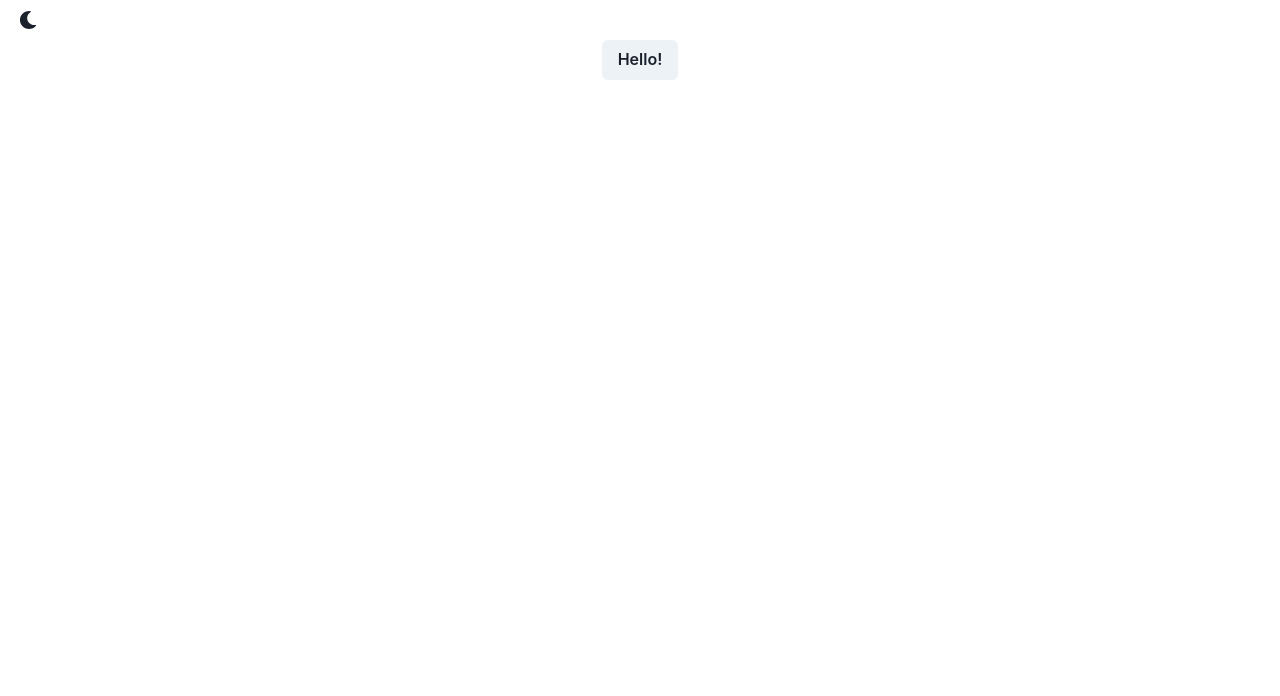
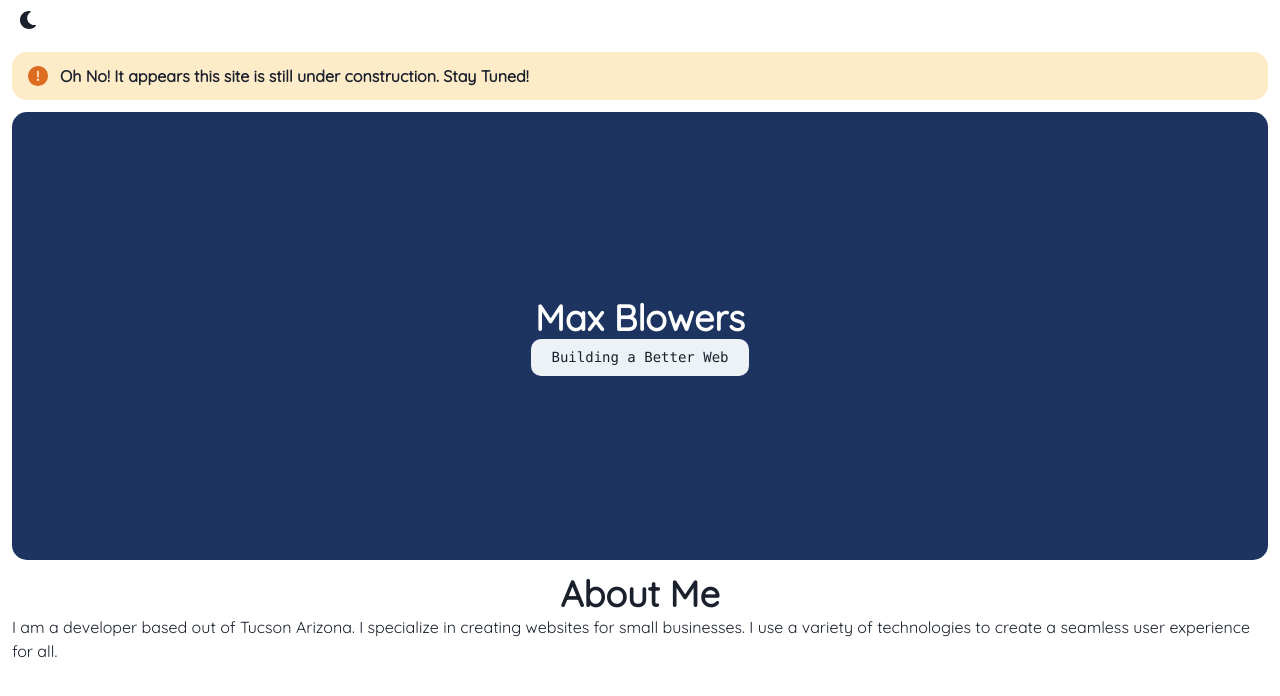
Before and after one commit to BlowersMax/blowersmax, a React (Create React App) app: page / in a window 1280 px wide. Shown: the top 696 px of the page. Built offline with nearby package versions, Linux system fonts and the light colour scheme.

Commit message:
chakra buildy fastery

```diff
--- a/package.json
+++ b/package.json
@@ -6,6 +6,7 @@
     "@chakra-ui/react": "^1.8.8",
     "@emotion/react": "^11.0.0",
     "@emotion/styled": "^11.0.0",
+    "@fontsource/quicksand": "^4.5.9",
     "@testing-library/jest-dom": "^5.9.0",
     "@testing-library/react": "^10.2.1",
     "@testing-library/user-event": "^12.0.2",
--- a/src/App.js
+++ b/src/App.js
@@ -7,11 +7,27 @@ import {
   VStack,
   Code,
   Grid,
-  theme,
+  extendTheme,
 } from '@chakra-ui/react';
+import "@fontsource/quicksand"
 import { ColorModeSwitcher } from './ColorModeSwitcher';
 import { Logo } from './Logo';
 import Home from './pages/home/home';
+
+const theme = extendTheme({
+  colors: {
+    brand: {
+      100: "#1D3461",
+      // ...
+      900: "#1a202c",
+    },
+  },
+  fonts: {
+    body: 'Quicksand, sans-serif',
+    heading: 'Quicksand, sans-serif'
+  }
+})
+
 
 function App() {
   return (
--- /dev/null
+++ b/src/components/about/about.js
@@ -0,0 +1,16 @@
+import { Flex, Heading, Text } from '@chakra-ui/react';
+
+function About() {
+  return (
+    <Flex direction="column" align="center" justify="center">
+      <Heading as="h2">About Me</Heading>
+      <Text>
+        I am a developer based out of Tucson Arizona. I specialize in creating
+        websites for small businesses. I use a variety of technologies to create
+        a seamless user experience for all.
+      </Text>
+    </Flex>
+  );
+}
+
+export default About;
--- /dev/null
+++ b/src/components/hero/hero.js
@@ -0,0 +1,21 @@
+import { Box, Center, Code, Container, Flex, Heading } from '@chakra-ui/react';
+
+function Hero() {
+  return (
+    <Flex
+      direction="column"
+      align="center"
+      justify="center"
+      bg="brand.100"
+      borderRadius={15}
+      color="white"
+      h='md'
+      my={3}
+    >
+      <Heading as='h1'>Max Blowers</Heading>
+      <Code px={5} py={2} borderRadius={10}>Building a Better Web</Code>
+    </Flex>
+  );
+}
+
+export default Hero;
--- a/src/pages/home/home.js
+++ b/src/pages/home/home.js
@@ -1,13 +1,28 @@
-import { Button, Container, VStack } from "@chakra-ui/react";
+import {
+  Box,
+  Center,
+  Alert,
+  AlertTitle,
+  AlertIcon,
+  Heading,
+  Text,
+} from '@chakra-ui/react';
+import About from '../../components/about/about';
+import Hero from '../../components/hero/hero';
 
 function Home() {
-    return(
-        <Container>
-            <VStack>
-                <Button>Hello!</Button>
-            </VStack>
-        </Container>
-    );
+  return (
+    <Box m={3}>
+      <Alert status="warning" borderRadius={15}>
+        <AlertIcon />
+        <AlertTitle>
+          Oh No! It appears this site is still under construction. Stay Tuned!
+        </AlertTitle>
+      </Alert>
+      <Hero />
+      <About />
+    </Box>
+  );
 }
 
 export default Home;
```
Also changed, not shown: 1 other file (tests, documents, lock files or other folders).
